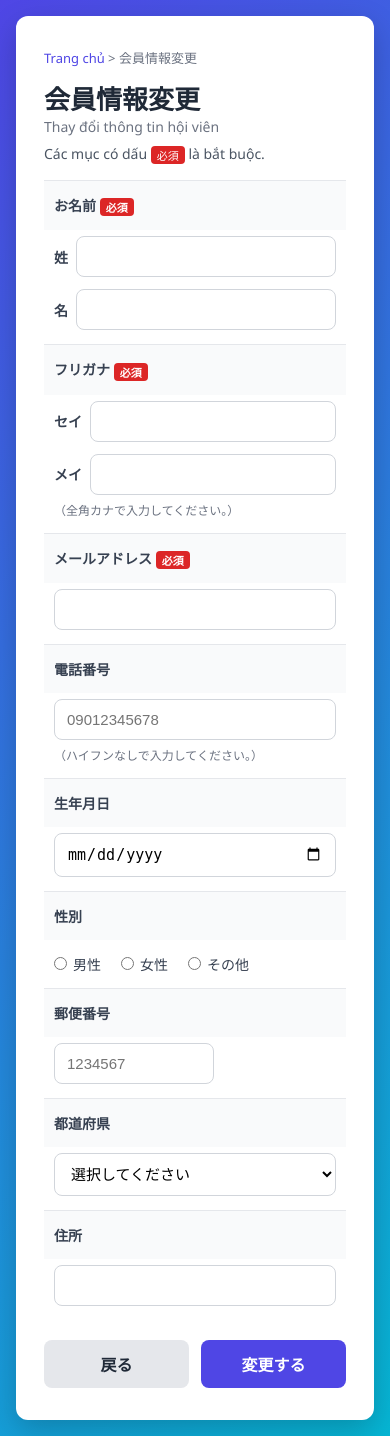
After one commit to Duycuong1997/Duycuong, a Flask app: page /member/edit in a window 390 px wide. The commit adds this page. Run offline with Flask 3, Linux system fonts and the light colour scheme; the visitor is signed in with stand-in values (Sample User, id 1); data comes from the database, SQL or seed files in the repository.

Commit message:
Add member info edit page (会員情報変更)
Profile form with name, katakana reading, email, phone, birthday,
gender, postal code, prefecture and address, stored in a new
profiles table with server-side validation.

Co-Authored-By: Claude Opus 5.5 <noreply@anthropic.com>
Claude-Session: https://claude.ai/code/session_01KTEKMKgoZ1kwd7eBMXrBr5

```diff
--- a/app.py
+++ b/app.py
@@ -48,6 +48,69 @@ def init_db():
             )
             """
         )
+        db.execute(
+            """
+            CREATE TABLE IF NOT EXISTS profiles (
+                user_id INTEGER PRIMARY KEY REFERENCES users(id),
+                l_name TEXT, f_name TEXT,
+                l_kana TEXT, f_kana TEXT,
+                email TEXT, tel TEXT, birthday TEXT, gender TEXT,
+                zip TEXT, pref TEXT, address TEXT,
+                updated_at TEXT DEFAULT CURRENT_TIMESTAMP
+            )
+            """
+        )
+
+
+# ---------- Thông tin hội viên (会員情報) ----------
+PREFECTURES = [
+    "北海道", "青森県", "岩手県", "宮城県", "秋田県", "山形県", "福島県",
+    "茨城県", "栃木県", "群馬県", "埼玉県", "千葉県", "東京都", "神奈川県",
+    "新潟県", "富山県", "石川県", "福井県", "山梨県", "長野県", "岐阜県",
+    "静岡県", "愛知県", "三重県", "滋賀県", "京都府", "大阪府", "兵庫県",
+    "奈良県", "和歌山県", "鳥取県", "島根県", "岡山県", "広島県", "山口県",
+    "徳島県", "香川県", "愛媛県", "高知県", "福岡県", "佐賀県", "長崎県",
+    "熊本県", "大分県", "宮崎県", "鹿児島県", "沖縄県",
+]
+PROFILE_FIELDS = [
+    "l_name", "f_name", "l_kana", "f_kana", "email", "tel",
+    "birthday", "gender", "zip", "pref", "address",
+]
+KANA_RE = re.compile(r"^[ァ-ヶー　]+$")  # Katakana toàn góc (全角カナ)
+EMAIL_RE = re.compile(r"^[^@\s]+@[^@\s]+\.[^@\s]+$")
+TEL_RE = re.compile(r"^0\d{9,10}$")
+ZIP_RE = re.compile(r"^\d{7}$")
+DATE_RE = re.compile(r"^\d{4}-\d{2}-\d{2}$")
+
+
+def validate_profile(data):
+    """Trả về dict {tên trường: thông báo lỗi}."""
+    errors = {}
+    for field, label in (("l_name", "姓 (Họ)"), ("f_name", "名 (Tên)")):
+        if not data[field]:
+            errors[field] = f"Vui lòng nhập {label}."
+        elif len(data[field]) > 30:
+            errors[field] = f"{label} tối đa 30 ký tự."
+    for field, label in (("l_kana", "セイ"), ("f_kana", "メイ")):
+        if not data[field]:
+            errors[field] = f"Vui lòng nhập {label}."
+        elif not KANA_RE.match(data[field]):
+            errors[field] = f"{label}: chỉ nhập Katakana toàn góc (全角カナ)."
+    if not EMAIL_RE.match(data["email"]):
+        errors["email"] = "Email không hợp lệ."
+    if data["tel"] and not TEL_RE.match(data["tel"]):
+        errors["tel"] = "Số điện thoại phải bắt đầu bằng 0 và có 10-11 chữ số."
+    if data["birthday"] and not DATE_RE.match(data["birthday"]):
+        errors["birthday"] = "Ngày sinh không hợp lệ."
+    if data["gender"] not in ("", "male", "female", "other"):
+        errors["gender"] = "Giới tính không hợp lệ."
+    if data["zip"] and not ZIP_RE.match(data["zip"]):
+        errors["zip"] = "Mã bưu điện phải gồm 7 chữ số (VD: 123-4567)."
+    if data["pref"] and data["pref"] not in PREFECTURES:
+        errors["pref"] = "Vui lòng chọn tỉnh/thành."
+    if len(data["address"]) > 200:
+        errors["address"] = "Địa chỉ tối đa 200 ký tự."
+    return errors
 
 
 # ---------- Giới hạn số lần đăng nhập sai ----------
@@ -182,6 +245,45 @@ def dashboard():
     return render_template("dashboard.html", username=session["username"])
 
 
+@app.route("/member/edit", methods=["GET", "POST"])
+@login_required
+def member_edit():
+    db = get_db()
+    user = db.execute("SELECT id FROM users WHERE username = ?", (session["username"],)).fetchone()
+    if user is None:
+        session.clear()
+        return redirect(url_for("login"))
+
+    if request.method == "POST":
+        data = {f: request.form.get(f, "").strip() for f in PROFILE_FIELDS}
+        # Chuẩn hoá: bỏ dấu gạch ngang ở SĐT / mã bưu điện
+        data["tel"] = data["tel"].replace("-", "")
+        data["zip"] = data["zip"].replace("-", "")
+        errors = validate_profile(data)
+
+        if errors:
+            flash("Vui lòng kiểm tra lại các mục bị lỗi.", "error")
+            return render_template("member_edit.html", profile=data, errors=errors, prefectures=PREFECTURES)
+
+        db.execute(
+            f"""
+            INSERT INTO profiles (user_id, {", ".join(PROFILE_FIELDS)})
+            VALUES (?, {", ".join("?" * len(PROFILE_FIELDS))})
+            ON CONFLICT(user_id) DO UPDATE SET
+                {", ".join(f"{f} = excluded.{f}" for f in PROFILE_FIELDS)},
+                updated_at = CURRENT_TIMESTAMP
+            """,
+            (user["id"], *(data[f] for f in PROFILE_FIELDS)),
+        )
+        db.commit()
+        flash("Đã lưu thông tin hội viên.", "success")
+        return redirect(url_for("member_edit"))
+
+    row = db.execute("SELECT * FROM profiles WHERE user_id = ?", (user["id"],)).fetchone()
+    profile = {f: (row[f] if row and row[f] else "") for f in PROFILE_FIELDS}
+    return render_template("member_edit.html", profile=profile, errors={}, prefectures=PREFECTURES)
+
+
 @app.route("/logout", methods=["POST"])
 def logout():
     session.clear()
--- a/static/style.css
+++ b/static/style.css
@@ -130,3 +130,182 @@ button:disabled {
   color: #374151;
   font-size: 16px;
 }
+
+/* ---------- Trang thông tin hội viên (会員情報変更) ---------- */
+.card.wide {
+  max-width: 760px;
+}
+
+.btn {
+  display: block;
+  text-align: center;
+  text-decoration: none;
+  margin-bottom: 12px;
+}
+
+.btn.secondary {
+  background: #e5e7eb;
+  color: #1f2937;
+}
+
+.btn.secondary:hover {
+  background: #d1d5db;
+}
+
+.breadcrumbs {
+  font-size: 13px;
+  color: #6b7280;
+  margin-bottom: 12px;
+}
+
+.breadcrumbs a {
+  color: #4f46e5;
+  text-decoration: none;
+}
+
+.page-title {
+  text-align: left;
+  margin-bottom: 8px;
+}
+
+.page-title small {
+  display: block;
+  font-size: 14px;
+  font-weight: normal;
+  color: #6b7280;
+}
+
+.form-message {
+  font-size: 14px;
+  color: #4b5563;
+  margin-bottom: 16px;
+}
+
+.required {
+  display: inline-block;
+  background: #dc2626;
+  color: #fff;
+  font-size: 11px;
+  padding: 1px 6px;
+  border-radius: 4px;
+  vertical-align: middle;
+}
+
+.form-table {
+  width: 100%;
+  border-collapse: collapse;
+  margin-bottom: 20px;
+}
+
+.form-table th,
+.form-table td {
+  border-top: 1px solid #e5e7eb;
+  padding: 14px 10px;
+  vertical-align: top;
+  text-align: left;
+}
+
+.form-table th {
+  width: 190px;
+  background: #f9fafb;
+  font-size: 14px;
+  color: #374151;
+}
+
+.form-table th label {
+  display: inline;
+  margin: 0;
+}
+
+.form-table input,
+.form-table select {
+  margin-bottom: 0;
+}
+
+.form-table select {
+  width: 100%;
+  padding: 11px 12px;
+  border: 1px solid #d1d5db;
+  border-radius: 8px;
+  font-size: 15px;
+  background: #fff;
+}
+
+.form-table input.short {
+  max-width: 160px;
+}
+
+.form-input-wrapper {
+  display: flex;
+  gap: 12px;
+}
+
+.form-input {
+  flex: 1;
+  display: flex;
+  align-items: center;
+  gap: 8px;
+}
+
+.form-input-label {
+  margin: 0;
+  white-space: nowrap;
+}
+
+.form-notice {
+  font-size: 12px;
+  color: #6b7280;
+  margin-top: 6px;
+}
+
+.field-error {
+  color: #b91c1c;
+  font-size: 13px;
+  margin-top: 6px;
+}
+
+.radio-group {
+  display: flex;
+  gap: 20px;
+  padding-top: 8px;
+}
+
+.radio-group label {
+  display: flex;
+  align-items: center;
+  gap: 6px;
+  margin: 0;
+  font-weight: normal;
+}
+
+.radio-group input {
+  width: auto;
+}
+
+.btns {
+  display: flex;
+  gap: 12px;
+}
+
+.btns > * {
+  flex: 1;
+  margin: 0;
+}
+
+/* Điện thoại: tiêu đề nằm trên ô nhập */
+@media (max-width: 600px) {
+  .form-table th,
+  .form-table td {
+    display: block;
+    width: 100%;
+  }
+
+  .form-table td {
+    border-top: none;
+    padding-top: 6px;
+  }
+
+  .form-input-wrapper {
+    flex-direction: column;
+  }
+}
--- a/templates/base.html
+++ b/templates/base.html
@@ -7,7 +7,7 @@
   <link rel="stylesheet" href="{{ url_for('static', filename='style.css') }}" />
 </head>
 <body>
-  <div class="card">
+  <div class="{% block card_class %}card{% endblock %}">
     {% with messages = get_flashed_messages(with_categories=true) %}
       {% for category, message in messages %}
         <div class="message {{ category }}">{{ message }}</div>
--- a/templates/dashboard.html
+++ b/templates/dashboard.html
@@ -4,6 +4,8 @@
 <h1>Xin chào!</h1>
 <p class="welcome">Bạn đã đăng nhập với tài khoản <strong>{{ username }}</strong></p>
 
+<a class="btn secondary" href="{{ url_for('member_edit') }}">会員情報変更 (Thông tin hội viên)</a>
+
 <form method="post" action="{{ url_for('logout') }}">
   <input type="hidden" name="csrf_token" value="{{ csrf_token }}" />
   <button type="submit">Đăng xuất</button>
--- /dev/null
+++ b/templates/member_edit.html
@@ -0,0 +1,130 @@
+{% extends "base.html" %}
+{% block title %}会員情報変更{% endblock %}
+{% block card_class %}card wide{% endblock %}
+
+{% macro error(field) -%}
+  {% if errors.get(field) %}<p class="field-error">{{ errors[field] }}</p>{% endif %}
+{%- endmacro %}
+
+{% block content %}
+<div class="breadcrumbs">
+  <a href="{{ url_for('dashboard') }}">Trang chủ</a> &gt; 会員情報変更
+</div>
+
+<h1 class="page-title">会員情報変更 <small>Thay đổi thông tin hội viên</small></h1>
+<p class="form-message">Các mục có dấu <span class="required">必須</span> là bắt buộc.</p>
+
+<form method="post" novalidate>
+  <input type="hidden" name="csrf_token" value="{{ csrf_token }}" />
+
+  <table class="form-table">
+    <tbody>
+      <tr>
+        <th class="title">お名前 <span class="required">必須</span></th>
+        <td>
+          <div class="form-input-wrapper">
+            <div class="form-input">
+              <label class="form-input-label" for="L_NAME">姓</label>
+              <input type="text" name="l_name" id="L_NAME" value="{{ profile.l_name }}" maxlength="30" />
+            </div>
+            <div class="form-input">
+              <label class="form-input-label" for="F_NAME">名</label>
+              <input type="text" name="f_name" id="F_NAME" value="{{ profile.f_name }}" maxlength="30" />
+            </div>
+          </div>
+          {{ error('l_name') }}{{ error('f_name') }}
+        </td>
+      </tr>
+
+      <tr>
+        <th class="title">フリガナ <span class="required">必須</span></th>
+        <td>
+          <div class="form-input-wrapper">
+            <div class="form-input">
+              <label class="form-input-label" for="L_KANA">セイ</label>
+              <input type="text" name="l_kana" id="L_KANA" value="{{ profile.l_kana }}" maxlength="30" />
+            </div>
+            <div class="form-input">
+              <label class="form-input-label" for="F_KANA">メイ</label>
+              <input type="text" name="f_kana" id="F_KANA" value="{{ profile.f_kana }}" maxlength="30" />
+            </div>
+          </div>
+          <div class="form-notice">（全角カナで入力してください。）</div>
+          {{ error('l_kana') }}{{ error('f_kana') }}
+        </td>
+      </tr>
+
+      <tr>
+        <th class="title"><label for="EMAIL">メールアドレス</label> <span class="required">必須</span></th>
+        <td>
+          <input type="email" name="email" id="EMAIL" value="{{ profile.email }}" autocomplete="email" />
+          {{ error('email') }}
+        </td>
+      </tr>
+
+      <tr>
+        <th class="title"><label for="TEL">電話番号</label></th>
+        <td>
+          <input type="tel" name="tel" id="TEL" value="{{ profile.tel }}" placeholder="09012345678" autocomplete="tel" />
+          <div class="form-notice">（ハイフンなしで入力してください。）</div>
+          {{ error('tel') }}
+        </td>
+      </tr>
+
+      <tr>
+        <th class="title"><label for="BIRTHDAY">生年月日</label></th>
+        <td>
+          <input type="date" name="birthday" id="BIRTHDAY" value="{{ profile.birthday }}" />
+          {{ error('birthday') }}
+        </td>
+      </tr>
+
+      <tr>
+        <th class="title">性別</th>
+        <td>
+          <div class="radio-group">
+            {% for value, label in [('male', '男性'), ('female', '女性'), ('other', 'その他')] %}
+              <label><input type="radio" name="gender" value="{{ value }}" {% if profile.gender == value %}checked{% endif %} /> {{ label }}</label>
+            {% endfor %}
+          </div>
+          {{ error('gender') }}
+        </td>
+      </tr>
+
+      <tr>
+        <th class="title"><label for="ZIP">郵便番号</label></th>
+        <td>
+          <input type="text" name="zip" id="ZIP" value="{{ profile.zip }}" placeholder="1234567" maxlength="8" class="short" />
+          {{ error('zip') }}
+        </td>
+      </tr>
+
+      <tr>
+        <th class="title"><label for="PREF">都道府県</label></th>
+        <td>
+          <select name="pref" id="PREF">
+            <option value="">選択してください</option>
+            {% for p in prefectures %}
+              <option value="{{ p }}" {% if profile.pref == p %}selected{% endif %}>{{ p }}</option>
+            {% endfor %}
+          </select>
+          {{ error('pref') }}
+        </td>
+      </tr>
+
+      <tr>
+        <th class="title"><label for="ADDRESS">住所</label></th>
+        <td>
+          <input type="text" name="address" id="ADDRESS" value="{{ profile.address }}" maxlength="200" />
+          {{ error('address') }}
+        </td>
+      </tr>
+    </tbody>
+  </table>
+
+  <div class="btns">
+    <a class="btn secondary" href="{{ url_for('dashboard') }}">戻る</a>
+    <button type="submit">変更する</button>
+  </div>
+</form>
+{% endblock %}
```
Also changed, not shown: README.md.
